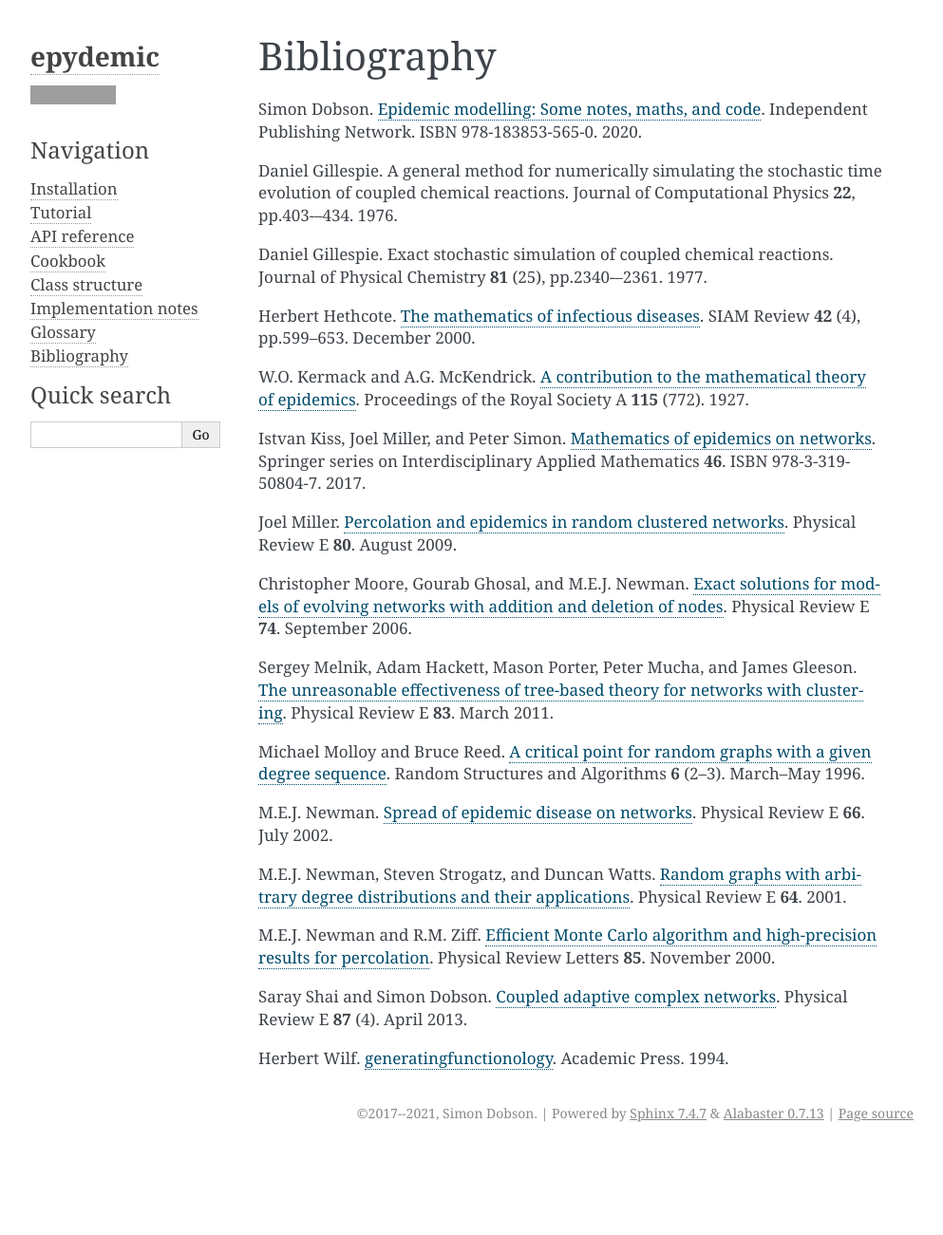
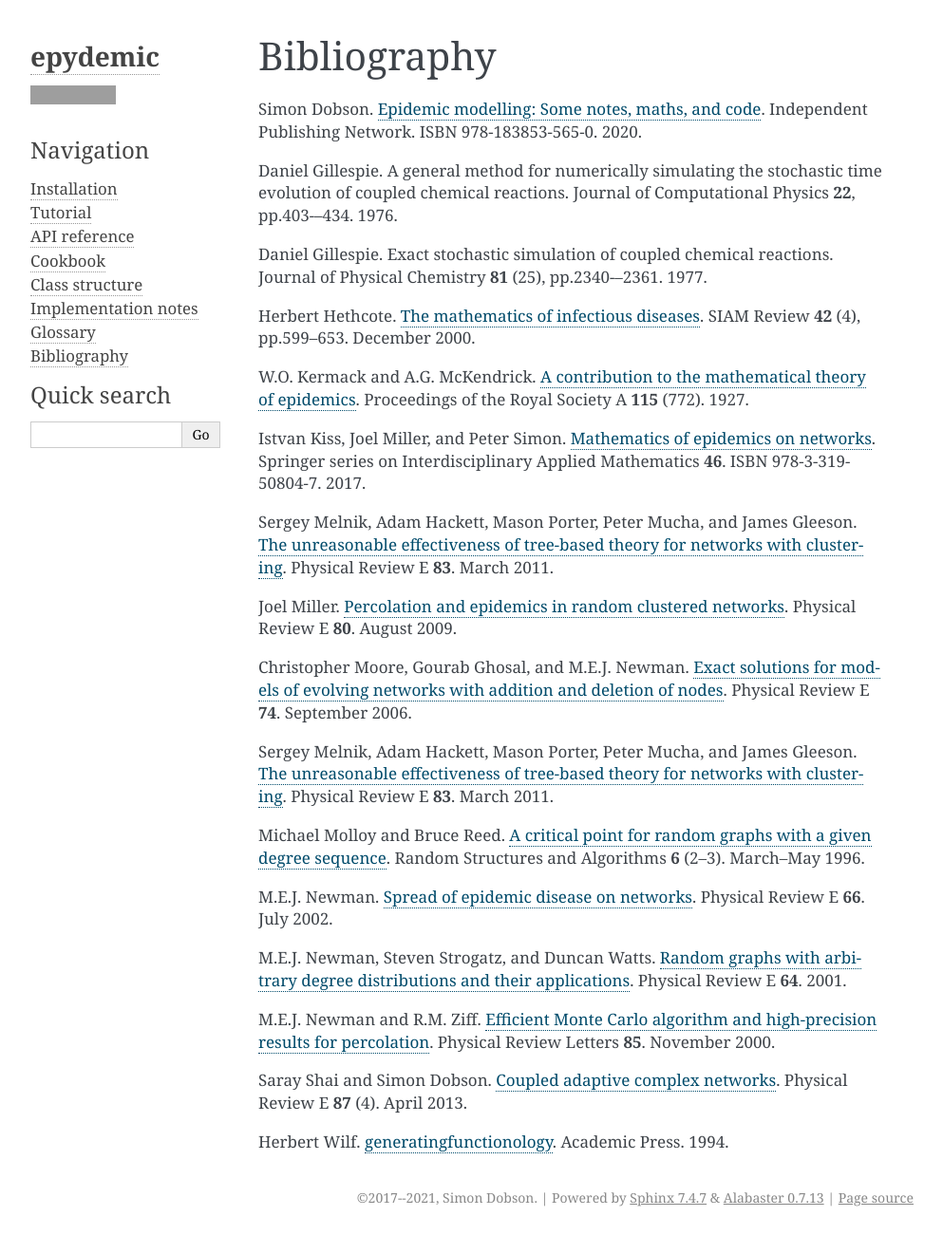
Before and after one commit to simoninireland/epydemic, a Sphinx documentation site: the page built from doc/bibliography.rst, in a window 1280 px wide. Shown: the whole page at 95% size, without its empty margins (148-1141 px from the left). Built offline with Sphinx 7.4.7, drawn with Linux system fonts in a browser that asks for light colours; before the commit the page ends 1212 px from its top, so only the background shows below that; grey boxes are pictures that could not be loaded.

Commit message:
Added Melnik et alia reference

```diff
--- a/doc/bibliography.rst
+++ b/doc/bibliography.rst
@@ -40,6 +40,14 @@ Istvan Kiss, Joel Miller, and Peter Simon. `Mathematics of
 epidemics on networks <http://dx.doi.org/10.1007/978-3-319-50806-1>`_.
 Springer series on Interdisciplinary Applied Mathematics
 **46**. ISBN 978-3-319-50804-7. 2017.
+
+.. _MHP11:
+
+Sergey Melnik, Adam Hackett, Mason Porter, Peter Mucha, and James
+Gleeson. `The unreasonable effectiveness of tree-based theory for
+networks with clustering
+<https://journals.aps.org/pre/abstract/10.1103/PhysRevE.83.036112>`_. Physical
+Review E **83**. March 2011.
 
 .. _M09:
 
```
